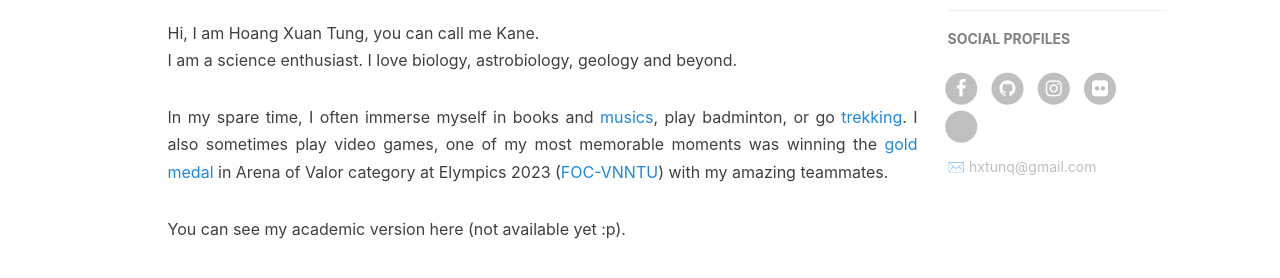
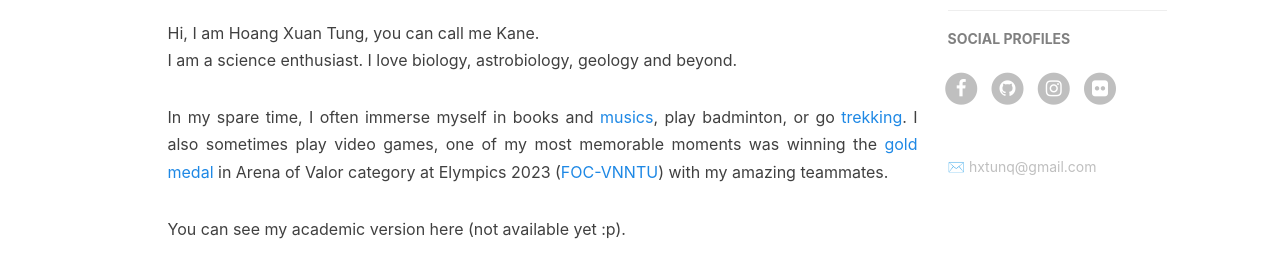
Before and after one commit to orionanseaweed/orionanseaweed.github.io, a Jekyll site: the page built from index.html, in a window 1280 px wide. Shown: the part 448-726 px from the top of the page. Built offline with Jekyll 4.4.1, drawn with Linux system fonts in a browser that asks for light colours; nearby versions of some CDN libraries; library files that are not in the unit come from our copies; the list of posts is cut into pages by our own code; comment, search, counter and statistics services are not loaded.

Commit message:
Update page.html

```diff
--- a/_layouts/page.html
+++ b/_layouts/page.html
@@ -186,7 +186,6 @@ layout: default
                             <li>
                                 <a target="_blank" href="https://www.letterboxd.com/{{ site.letterboxd_username }}">
                                     <span class="fa-stack fa-lg">
-                                        <i class="fa fa-circle fa-stack-2x"></i>
                                         <i class="fa-brands fa-letterboxd"></i>
                                     </span>
                                 </a>
```
